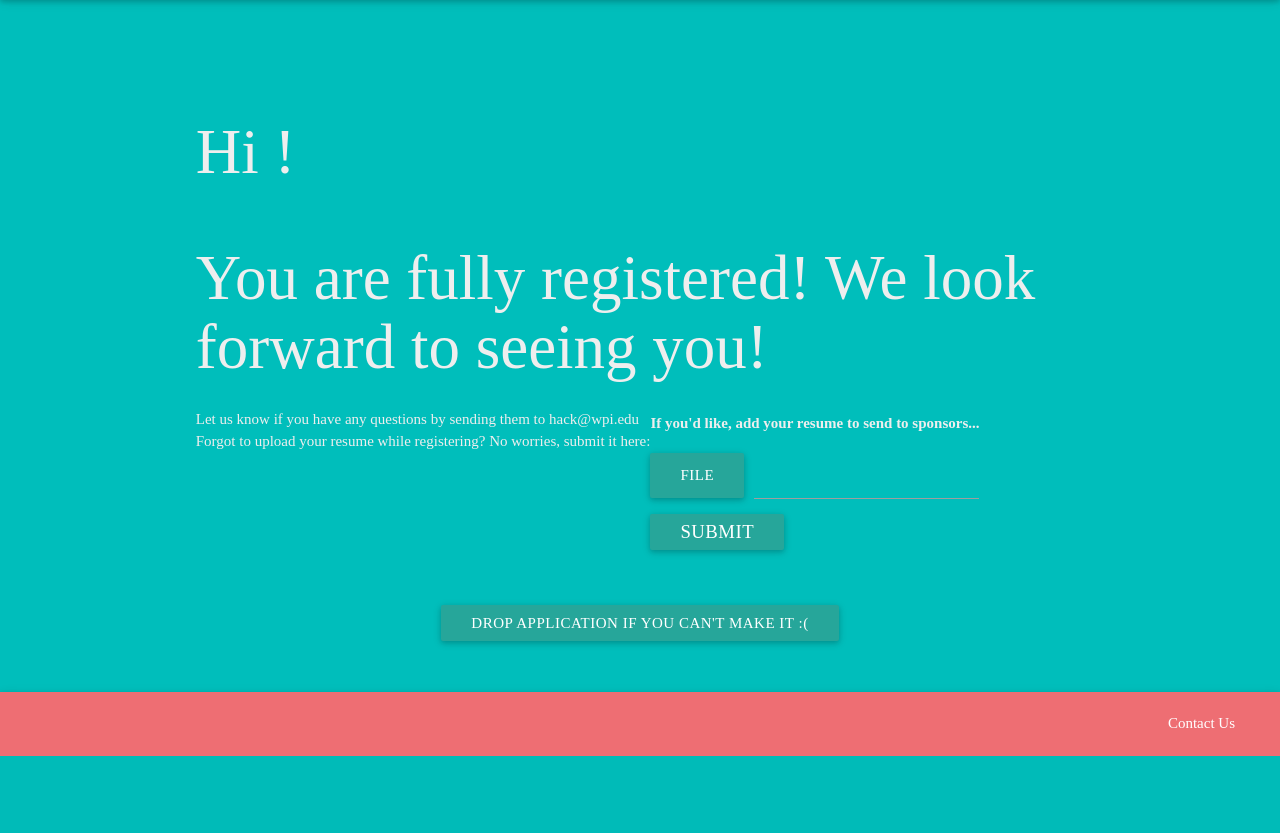
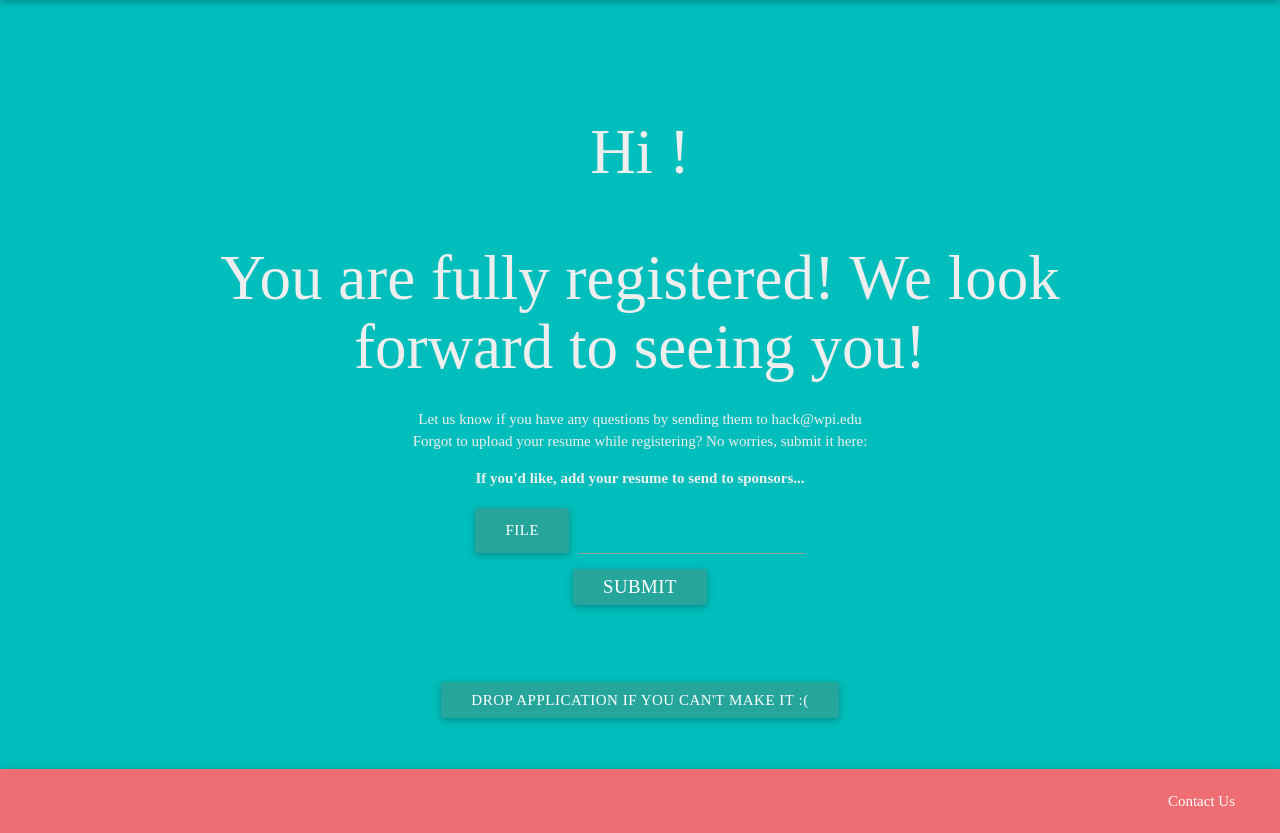
Before and after one commit to wpi-acm/Hack-WPI-Python, a Flask app: template templates/dashboard.html in a window 1280 px wide. Shown: the part 64-897 px from the top of the page. Before the commit the page ends 820 px from the top, so only its background shows below. Run offline with Flask 2, Linux system fonts and the light colour scheme; the template is opened without the code that fills it, so the values that code supplies are empty; some libraries are stand-ins or nearby versions; some web fonts are replaced.

Commit message:
Fix centering on dashboard

```diff
--- a/templates/dashboard.html
+++ b/templates/dashboard.html
@@ -4,7 +4,7 @@
 
 <div class="contact-section" style="height: 100%;">
     <div class="container">
-        <div class="row" style="margin-top: 10%;">
+        <div class="row center justify-content-center" style="margin-top: 10%;">
             <h1>Hi {{ name }}!</h1>
             {% if waitlisted %}
                 <h1>You are waitlisted, if space opens up we ill let you know...</h1>
@@ -13,7 +13,8 @@
 		Let us know if you have any questions by sending them to hack@wpi.edu
                 <br>
                 Forgot to upload your resume while registering? No worries, submit it here:
-
+            </div>
+            <div class="row center justify-content-center">
                 <form method="post" action="/resumepost" enctype="multipart/form-data">
                     <p><b>If you'd like, add your resume to send to sponsors... </b></p>
                     <div class="file-field input-field">
@@ -30,12 +31,13 @@
             {% endif %}
             <br>
 
+        </div>
             {% if admin %}
-		<br>
+        <br>
+        <div class="row justify-content-center"
                 <a href="/admin"><p class="btn">Admin Dashboard</p></a>
             {% endif %}
             <br>
-
         </div>
     </div>
     <br>
```
